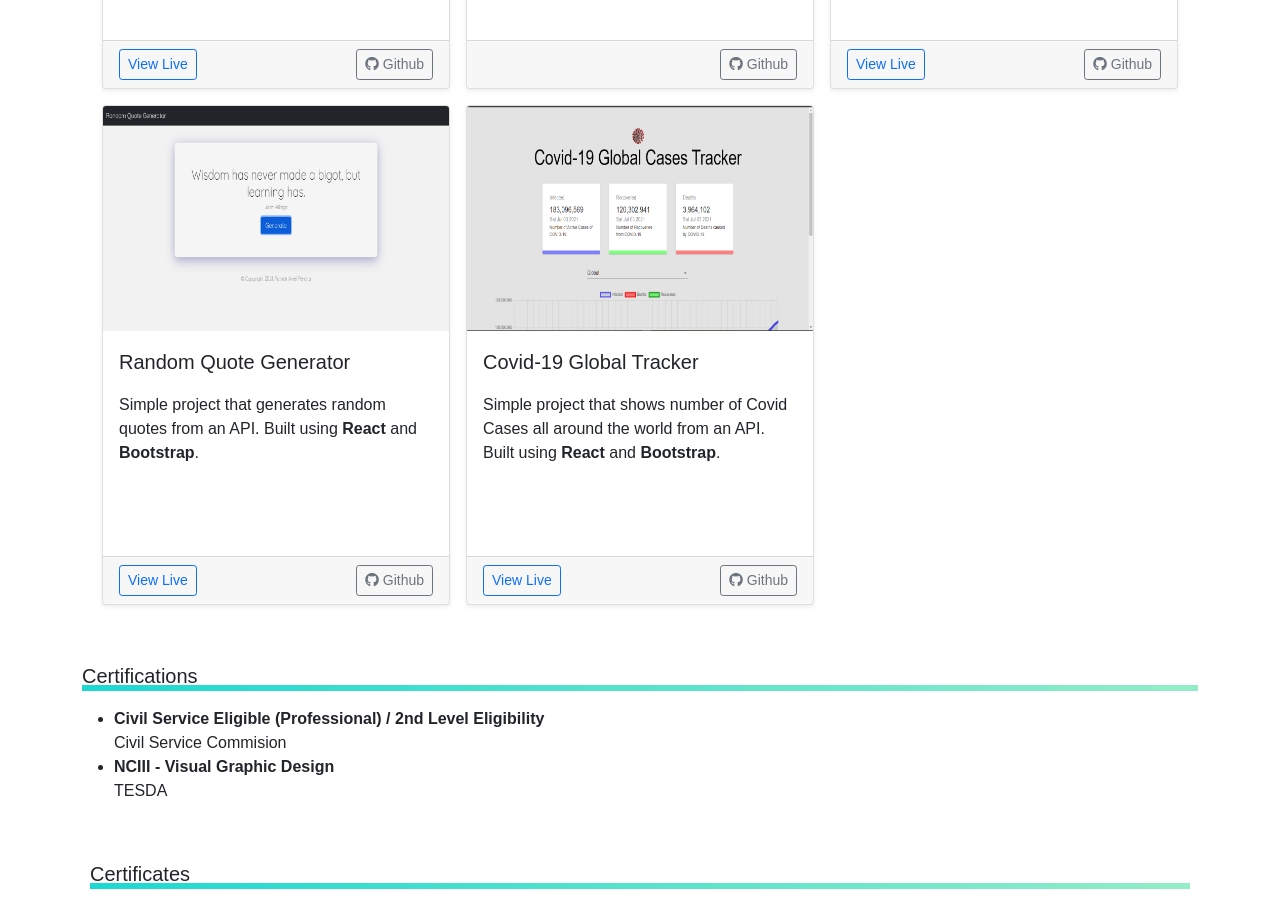
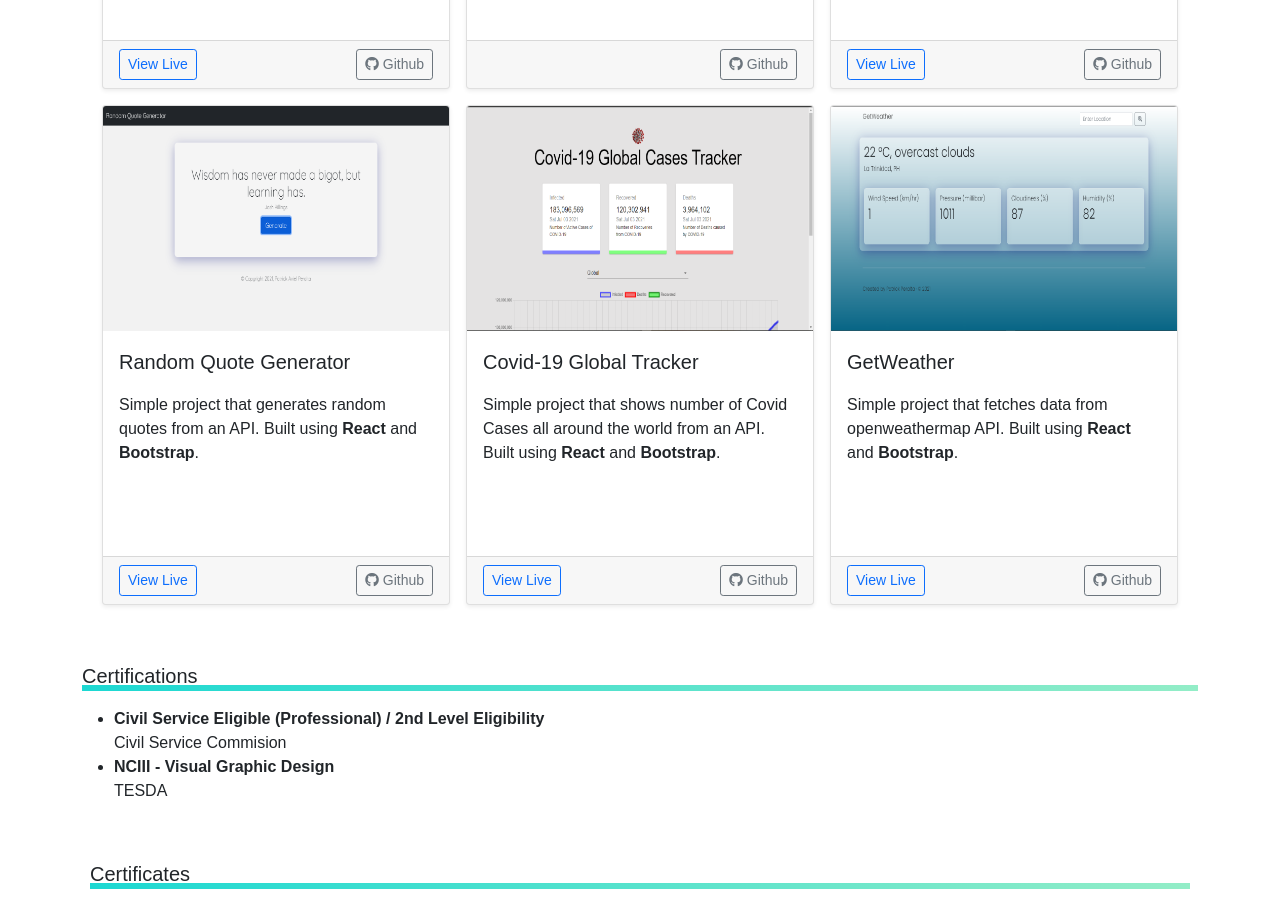
Before and after one commit to patrickaviel/CV-Portfolio, a plain HTML site: page index.html in a window 1280 px wide. Shown: the part 1245-2147 px from the top of the page. Drawn offline with nearby package versions, Linux system fonts and the light colour scheme; a web font is replaced by a local one.

Commit message:
added weather app

```diff
--- a/index.html
+++ b/index.html
@@ -164,6 +164,21 @@
                         </div>
                     </div>
 
+                    <div class="col ">
+                        <div class="card shadow-sm project-card">
+                            <img class="bd-placeholder-img card-img-top" src="assets/images/projects/weather-app-ss.png" width="100%" height="225">
+                            <div class="card-body">
+                                <p class="lead">GetWeather</p>
+                                <p class="card-text">Simple project that fetches data from openweathermap API. Built using
+                                    <strong>React</strong> and <strong>Bootstrap</strong>.</p>
+                            </div>
+                            <div class="card-footer d-flex justify-content-between">
+                                <a href="https://getweather-app.netlify.app/" class="btn btn-sm btn-outline-primary">View Live</a>
+                                <a href="https://github.com/patrickaviel/weather-app-react-v1" class="btn btn-sm btn-outline-secondary"><i class="fab fa-github"></i> Github</a>
+                            </div>
+                        </div>
+                    </div>
+
                 </div>
             </div>
         </div>
```
Also changed, not shown: assets/images/projects/weather-app-ss.png (added).
